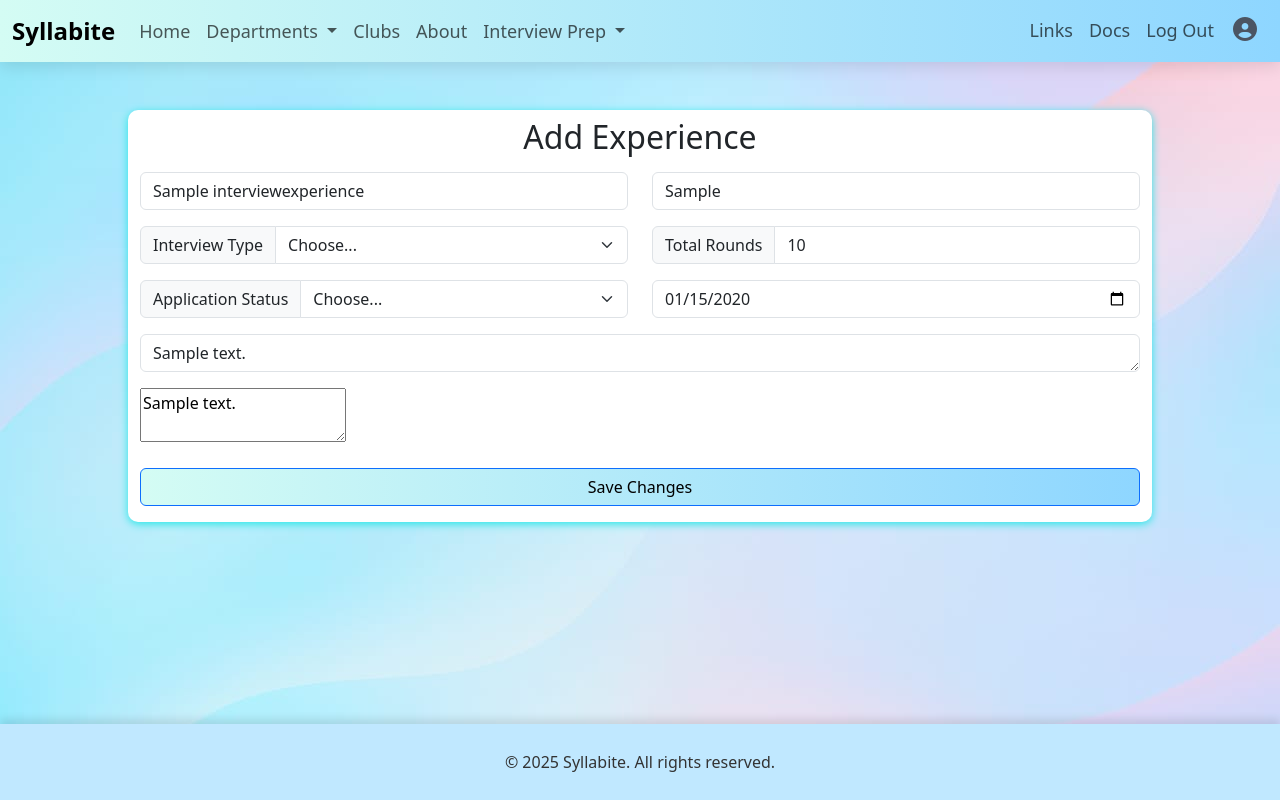
After one commit to Arun-2601-2007/Syllabite, a Node server app: page /interview/600000000000000000000001/edit in a window 1280 px wide. The commit adds this page. Run offline with Node 20, Linux system fonts and the light colour scheme; a user stored in the database is signed in; tables that the repository leaves empty hold one stand-in row (values such as "Sample post"); some libraries are stand-ins or nearby versions.

Commit message:
Completed Interview Experience Tab

```diff
--- a/MODELS/interviewSchema.js
+++ b/MODELS/interviewSchema.js
@@ -34,6 +34,11 @@ const interviewSchema = new Schema({
     content : {
         type : String,
         required : true,
+    },
+    author: {
+        type: Schema.Types.ObjectId,
+        ref: "User",
+        required: true
     }
 });
 
--- /dev/null
+++ b/VIEWS/WEBPAGES/editexp.ejs
@@ -0,0 +1,78 @@
+<head>
+    <script src="https://code.jquery.com/jquery-3.5.1.min.js"></script>
+    <link href="https://cdn.jsdelivr.net/npm/summernote@0.8.20/dist/summernote-lite.min.css" rel="stylesheet">
+    <script src="https://cdn.jsdelivr.net/npm/summernote@0.8.20/dist/summernote-lite.min.js"></script>
+
+</head>
+
+<% layout('LAYOUTS/boilerplate.ejs') %>
+
+    <body>
+        <%- include('../INCLUDES/navbar.ejs') %>
+
+            <%- include("../INCLUDES/flash.ejs") %>
+                <div class="container cnt-5 mt-5 mb-5" style="background-color: white;">
+                    <h2 class="text-center mt-2">Add Experience</h2>
+                    <form action="/interview/<%= interview._id %>?_method=PUT" method="POST" class="mb-3 needs-validation">
+                        <div class="row">
+                            <div class="col-md-6 mt-2">
+                                <input type="text" class="form-control" value="<%= interview.jobtitle %>" id="exampleInputEmail1" name="jobtitle" placeholder="Job Title" >
+                            </div>
+                            <div class="col-md-6 mt-2">
+                                <input type="text" class="form-control" value="<%= interview.company %>" id="exampleInputEmail1" name="company" placeholder="Comapany Name">
+                            </div>
+                            <div class="col-md-6">
+                                <div class="input-group mt-3">
+                                    <label class="input-group-text" for="inputGroupSelect01" required>Interview Type</label>
+                                    <select class="form-select" id="inputGroupSelect01" name="interviewtype" required>
+                                        <option class="opt-1" selected disabled hidden>Choose...</option>
+                                        <option class="opt-1" <%= interview.interviewtype =="On-campus"?"selected":"" %>  value="On-campus">On-campus</option>
+                                        <option class="opt-1" <%= interview.interviewtype =="Off-campus"?"selected":"" %> value="Off-campus">Off-campus</option>
+                                    </select>
+                                </div>
+                            </div>
+                            <div class="col-md-6 mt-3">
+                                <div class="input-group mb-3">
+                                    <span class="input-group-text" id="inputGroup-sizing-default">Total Rounds</span>
+                                    <input type="number" value="<%= interview.totalrounds %>" name="totalrounds" class="form-control"
+                                        aria-label="Sizing example input" aria-describedby="inputGroup-sizing-default">
+                                </div>
+                            </div>
+                            <div class="col-md-6">
+                                <div class="input-group mb-3 col-md-4">
+                                    <label class="input-group-text" for="inputGroupSelect02" required>Application Status</label>
+                                    <select class="form-select" id="inputGroupSelect02" name="status" required>
+                                        <option class="opt-1" selected disabled hidden>Choose...</option>
+                                        <option class="opt-1" <%= interview.status=="Selected"?"selected":"" %> value="Selected">Selected</option>
+                                        <option class="opt-1" <%= interview.status=="Rejected"?"selected":"" %> value="Rejected">Rejected</option>
+                                        <option class="opt-1" <%= interview.status=="In Progress"?"selected":""%> value="In Progress">In Progress</option>
+                                        <option class="opt-1" <%= interview.status=="On Hold"?"selected":""%> value="On Hold">On Hold</option>
+                                    </select>
+                                </div>
+                            </div>
+                            <div class="col-md-6">
+                                <input type="date" value="<%= interview.createdAt.toISOString().split('T')[0] %>" name="createdAt" class="form-control" id="exampleInputEmail1"  aria-describedby="emailHelp">
+                            </div>
+                            <div class="mb-3">
+                                <textarea class="form-control" name="summary" placeholder="Experience summary" id="exampleFormControlTextarea1" rows="1"><%= interview.summary %></textarea>
+                            </div>
+                        </div>
+                        <div class="mb-1">
+                            <textarea id="summernote" name="content"><%= interview.content %></textarea>
+                        </div>
+                        <button type="submit"
+                            style="width: 100%; background: linear-gradient(to right, #d4fcf4, #8ed6ff); color: black;"
+                            class="btn btn-primary  mt-3">Save Changes</button>
+                    </form>
+                </div>
+                <%- include('../INCLUDES/footer.ejs') %>
+    </body>
+
+<script>
+  $(document).ready(function() {
+    $('#summernote').summernote({
+      height: 350,
+      placeholder: "Write your interview experience here..."
+    });
+  });
+</script>
--- a/VIEWS/WEBPAGES/interviewDetail.ejs
+++ b/VIEWS/WEBPAGES/interviewDetail.ejs
@@ -10,7 +10,9 @@
                         Full Experience
                     </div>
                     <div class="row justify-content-center">
-                        <div><%- interview.content %></div>
+                        <div class="p-3">
+                            <div class="border border-2 rounded-2 border-dark p-3"><%- interview.content %></div>
+                        </div>
 
                     </div>
                 </div>
--- a/app.js
+++ b/app.js
@@ -19,6 +19,8 @@ const destroy = require('./ROUTES/destroy.js');
 
 const InterviewExperience = require('./MODELS/interviewSchema.js');
 
+const methodOverride = require("method-override");
+app.use(methodOverride("_method"));
 const multer = require('multer');
 const {storage} = require('./cloudConfig.js');
 const upload = multer({storage});
@@ -114,26 +116,106 @@ app.use('/',syllabite);
 app.use('/',destroy);
 
 app.get('/interview/new',(req,res) => {
+    if(!req.isAuthenticated()){
+        req.flash("error","Please log in to start exploring Syllabite.");
+        return res.redirect('/login');
+    }
     res.render('WEBPAGES/experience.ejs');
 });
 
+app.put("/interview/:id", async (req, res) => {
+    if(!req.isAuthenticated()){
+        req.flash("error","Please log in to start exploring Syllabite.");
+        return res.redirect('/login');
+    }
+    const interview = await InterviewExperience.findById(req.params.id);
+    if (!interview) {
+        req.flash("error", "Interview Experience not found.");
+        return res.redirect('/interviews');
+    }
+    if(!interview.author.equals(req.user._id)){
+        req.flash("error",`Sorry ${req.user.username}, you’re not the owner of this Interview Experience.`);
+        return res.redirect('/interviews');
+    }
+    const {jobtitle,company,interviewtype,totalrounds,status,createdAt,summary,content} = req.body;
+    const experience = {jobtitle:jobtitle,company:company,interviewtype:interviewtype,totalrounds:totalrounds,status:status,
+        createdAt:createdAt,summary:summary,content:content,author : req.user._id
+    };
+    await InterviewExperience.findByIdAndUpdate(req.params.id,experience);
+    req.flash("success", "Interview Experience updated successfully!");
+    res.redirect(`/interview/${req.params.id}`);
+});
+
+
+app.get('/interview/:id/edit', async(req,res) => {
+    if(!req.isAuthenticated()){
+        req.flash("error","Please log in to start exploring Syllabite.");
+        return res.redirect('/login');
+    }
+    const interview = await InterviewExperience.findById(req.params.id);
+    if (!interview) {
+        req.flash("error", "Interview Experience not found.");
+        return res.redirect('/interviews');
+    }
+    if(!interview.author.equals(req.user._id)){
+        req.flash("error",`Sorry ${req.user.username}, you’re not the owner of this Interview Experience.`);
+        return res.redirect('/interviews');
+    }
+    res.render("WEBPAGES/editexp.ejs", { interview });
+})
+
 app.get('/interview/:id',async (req,res) =>{
+    if(!req.isAuthenticated()){
+        req.flash("error","Please log in to start exploring Syllabite.");
+        return res.redirect('/login');
+    }
     const interview = await InterviewExperience.findById(req.params.id);
+    if (!interview) {
+        req.flash("error", "Interview Experience not found.");
+        return res.redirect('/interviews');
+    }
     res.render("WEBPAGES/interviewDetail.ejs", { interview });
 });
 
+app.delete("/interview/:id", async (req, res) => {
+    if(!req.isAuthenticated()){
+        req.flash("error","Please log in to start exploring Syllabite.");
+        return res.redirect('/login');
+    }
+    const interview = await InterviewExperience.findById(req.params.id);
+    if (!interview) {
+        req.flash("error", "Interview Experience not found.");
+        return res.redirect('/interviews');
+    }
+    if(!interview.author.equals(req.user._id)){
+        req.flash("error",`Sorry ${req.user.username}, you’re not the owner of this Interview Experience.`);
+        return res.redirect('/interviews');
+    }
+    await InterviewExperience.findByIdAndDelete(req.params.id);
+    req.flash("success", "Interview experience deleted successfully!");
+    res.redirect("/interviews");
+});
 
 
 app.post('/interview',async (req,res) => {
+    if(!req.isAuthenticated()){
+        req.flash("error","Please log in to start exploring Syllabite.");
+        return res.redirect('/login');
+    }
     const {jobtitle,company,interviewtype,totalrounds,status,createdAt,summary,content} = req.body;
     const experience = {jobtitle:jobtitle,company:company,interviewtype:interviewtype,totalrounds:totalrounds,status:status,
-        createdAt:createdAt,summary:summary,content:content
+        createdAt:createdAt,summary:summary,content:content,author : req.user._id
     };
     await InterviewExperience.create(experience);
+    req.flash("success", "Interview Experience added successfully!");
     res.redirect('/interviews');
 });
 
 app.get("/interviews", async (req, res) => {
+    if(!req.isAuthenticated()){
+        req.flash("error","Please log in to start exploring Syllabite.");
+        return res.redirect('/login');
+    }
     const data = await InterviewExperience.find();
     res.render("WEBPAGES/interviewList.ejs", { data });
 });
--- a/package.json
+++ b/package.json
@@ -1,6 +1,6 @@
 {
-  "engines":{
-    "node" : "20.19.3"
+  "engines": {
+    "node": "20.19.3"
   },
   "name": "syllabite",
   "version": "1.0.0",
@@ -21,6 +21,7 @@
     "ejs-mate": "^4.0.0",
     "express": "^5.1.0",
     "express-session": "^1.18.2",
+    "method-override": "^3.0.0",
     "mongoose": "^8.16.5",
     "multer": "^2.0.2",
     "multer-storage-cloudinary": "^4.0.0",
```
Also changed, not shown: VIEWS/WEBPAGES/department.ejs (+5 -5 lines), VIEWS/WEBPAGES/interviewList.ejs (+4 -4 lines), 1 other file.
